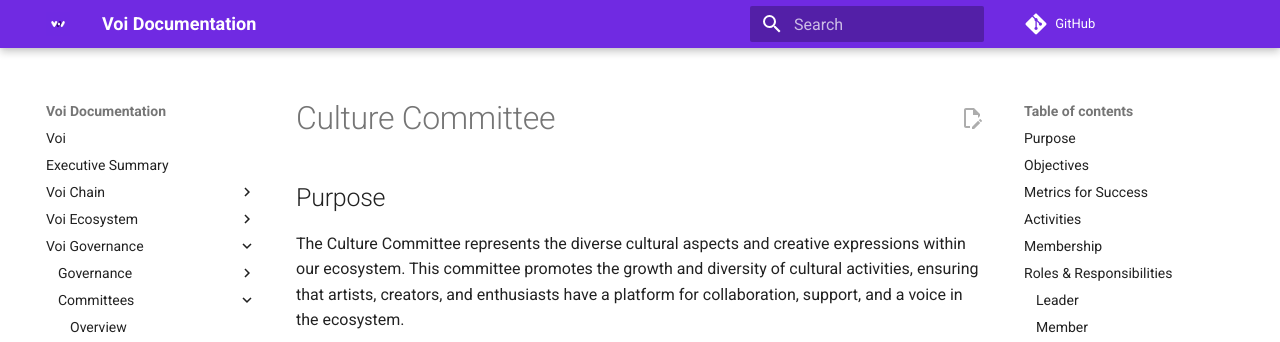
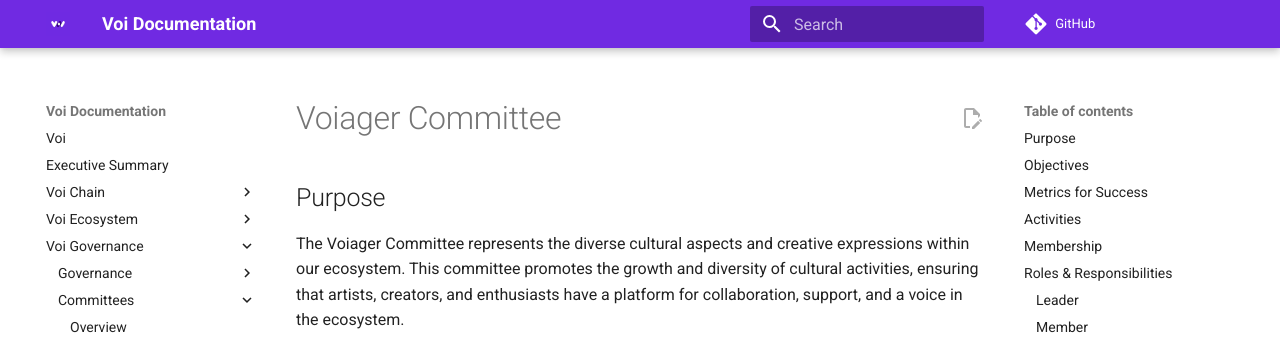
Before and after one commit to VoiNetwork/learn-more, an MkDocs documentation site: the page built from docs/governance/committees/nfts.md, in a window 1280 px wide and 900 px high. Shown: the top 342 px of the window. Built offline with MkDocs 1.6.1 and Material for MkDocs 9.7.7, drawn with Linux system fonts in a browser that asks for light colours; plug-ins that fetch from the network failed and are left out; comment, search, counter and statistics services are not loaded.

Commit message:
Update nfts.md

```diff
--- a/docs/governance/committees/nfts.md
+++ b/docs/governance/committees/nfts.md
@@ -1,8 +1,8 @@
-# Culture Committee
+# Voiager Committee
 
 ## Purpose
 
-The Culture Committee represents the diverse cultural aspects and creative expressions within our ecosystem. This committee promotes the growth and diversity of cultural activities, ensuring that artists, creators, and enthusiasts have a platform for collaboration, support, and a voice in the ecosystem.
+The Voiager Committee represents the diverse cultural aspects and creative expressions within our ecosystem. This committee promotes the growth and diversity of cultural activities, ensuring that artists, creators, and enthusiasts have a platform for collaboration, support, and a voice in the ecosystem.
 
 [Join Now](https://forms.gle/vDt1sgkrm671Uc9q6)
 
@@ -57,4 +57,4 @@ You can access resources related to the committee [here](https://drive.google.co
 
 - [Registration Form](https://forms.gle/vDt1sgkrm671Uc9q6)
 - [Resources](https://drive.google.com/drive/folders/1eFE60Oy9WwurGwRj5WAvdKazzsF86evh?usp=sharing)
-- [Email](mailto:culture-committee@voi.network)
+- [Email](mailto:voiager-committee@voi.network)
```
